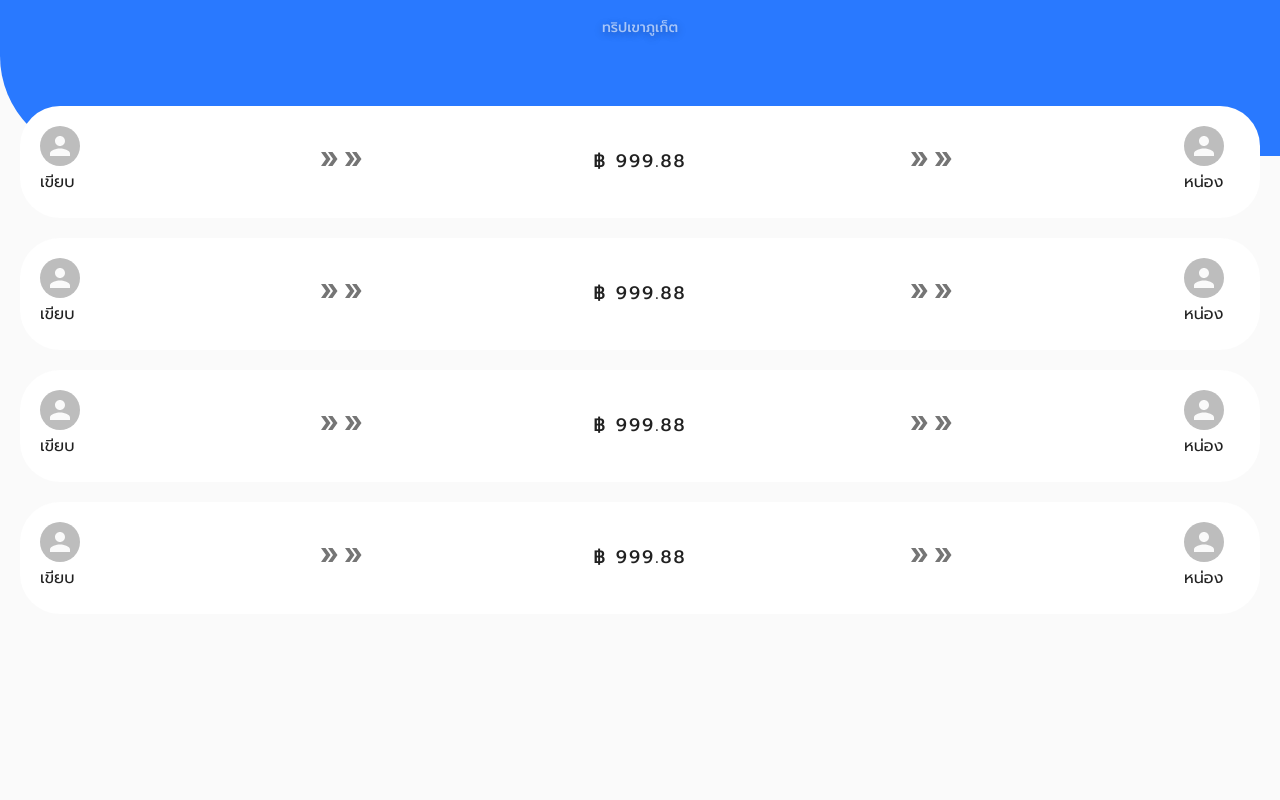
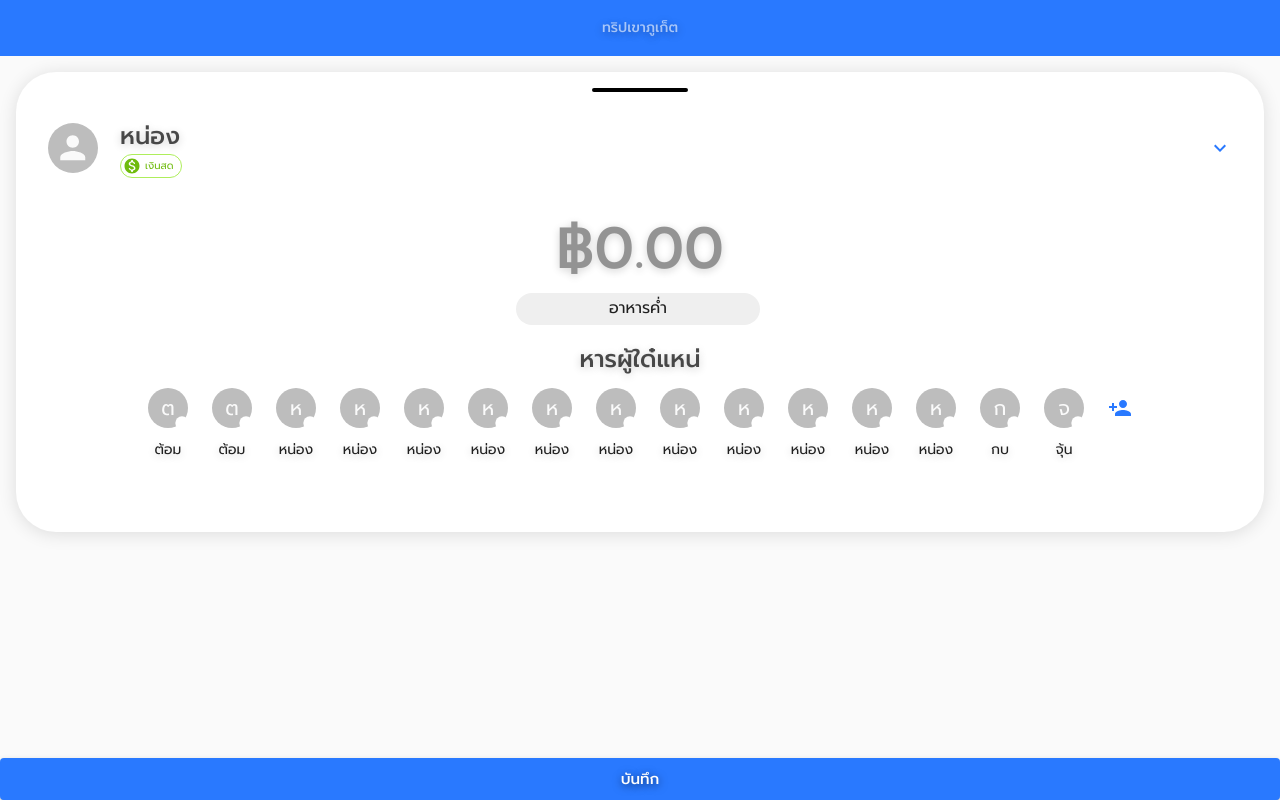
Before and after one commit to AnuchitO/fe-jugbaht, a React (Create React App) app: page / in a window 1280 px wide. Built offline with nearby package versions, Linux system fonts and the light colour scheme.

Commit message:
add list of payer

```diff
--- a/src/App.js
+++ b/src/App.js
@@ -36,8 +36,8 @@ export default function App() {
         <div className={styles.root}>
           {/* <Welcome /> */}
           <Header title={"ทริปเขาภูเก็ต"} />
-          <Summary />
-          {/* <Expense /> */}
+          {/* <Summary /> */}
+          <Expense />
           {/* <Hero title={"คุณได้เงินคืน"} /> */}
           {/* <History /> */}
           {/* <Footer /> */}
--- a/src/components/Expense/Expense.js
+++ b/src/components/Expense/Expense.js
@@ -26,7 +26,14 @@ import {
   ListItemAvatar,
   ListItem,
   List,
-  InputBase
+  InputBase,
+  SwipeableDrawer,
+  ListItemIcon,
+  Popper,
+  Grow,
+  Paper,
+  ClickAwayListener,
+  MenuList
 } from "@material-ui/core";
 import RemoveIcon from "@material-ui/icons/Remove";
 import PersonAddIcon from "@material-ui/icons/PersonAdd";
@@ -34,6 +41,7 @@ import Checkbox from "@material-ui/core/Checkbox";
 import FiberManualRecordSharpIcon from "@material-ui/icons/FiberManualRecordSharp";
 import ListItems from "../ListItems/ListItems";
 import Note from "./Note";
+import Payer from "./Payer";
 
 const MemberCheckbox = () => (
   <Checkbox
@@ -66,37 +74,7 @@ const Expense = () => {
       <div className={styles.root}>
         {/* <div className={styles.title}>จดๆ ค่าใช้จ่าย</div> */}
         <hr className={styles.closeButton} />
-        <div className={styles.payer}>
-          {/* TODO: use selected menus to change payer https://material-ui.com/components/menus/#selected-menus */}
-          <ListItem
-            button
-            disableGutters={true}
-            aria-haspopup="true"
-            aria-controls="lock-menu"
-            aria-label="หน่อง"
-            // onClick={handleClickListItem}
-          >
-            <ListItemAvatar className={styles.payerIconContainer}>
-              <Avatar className={styles.payerIcon} />
-            </ListItemAvatar>
-            <ListItemText
-              primary={<div className={styles.payerName}>หน่อง</div>}
-              secondary={
-                <Chip
-                  className={styles.paymentIcon}
-                  size="small"
-                  variant="outlined"
-                  icon={<MonetizationOnRoundedIcon />}
-                  label="เงินสด"
-                  clickable
-                  color="primary"
-                />
-              }
-              // secondary={options[selectedIndex]}
-            />
-            <ChevronRightIcon color="primary" />
-          </ListItem>
-        </div>
+        <Payer />
         <div fullWidth className={styles.groupAmount}>
           <InputBase
             fullWidth
--- a/src/components/Expense/Expense.module.scss
+++ b/src/components/Expense/Expense.module.scss
@@ -26,6 +26,14 @@
   background-color: black;
   border-radius: 2rem;
   margin: 0;
+}
+
+.payerContainer {
+  width: 100%;
+}
+
+.expansionPanel{
+  box-shadow: 0 0px 0px 0;
 }
 
 .payer {
--- /dev/null
+++ b/src/components/Expense/Payer.js
@@ -0,0 +1,83 @@
+import React from 'react'
+import styles from "./Expense.module.scss";
+import { Button, ThemeProvider, ExpansionPanel, ExpansionPanelSummary, ExpansionPanelDetails, Typography, FormControlLabel, Checkbox, ExpansionPanelActions } from '@material-ui/core';
+import ExpandMoreIcon from '@material-ui/icons/ExpandMore';
+import ChevronRightIcon from "@material-ui/icons/ChevronRight";
+import MonetizationOnRoundedIcon from "@material-ui/icons/MonetizationOnRounded";
+import {
+  ListItemText,
+  Chip,
+  MenuItem,
+  Avatar,
+  ListItemAvatar,
+  ListItem,
+  Popper,
+  Grow,
+  Paper,
+  ClickAwayListener,
+  MenuList
+} from "@material-ui/core";
+
+const Payer = () => {
+  const [expanded, setExpanded] = React.useState(false);
+
+  return (
+    <div className={styles.payerContainer}>
+      <ExpansionPanel expanded={expanded} onChange={() => setExpanded(!expanded)} classes={{
+        rounded: styles.expansionPanel
+      }}>
+        <ExpansionPanelSummary
+          expandIcon={<ExpandMoreIcon color="primary" />}
+          aria-label="Expand"
+          aria-controls="additional-actions1-content"
+          id="additional-actions1-header"
+        >
+          <div className={styles.payer}>
+            <ListItem
+              button
+              disableGutters={true}
+              aria-haspopup="true"
+            >
+              <ListItemAvatar className={styles.payerIconContainer}>
+                <Avatar className={styles.payerIcon} />
+              </ListItemAvatar>
+              <ListItemText
+                primary={<div className={styles.payerName}>หน่อง</div>}
+                secondary={
+                  <Chip
+                    className={styles.paymentIcon}
+                    size="small"
+                    variant="outlined"
+                    icon={<MonetizationOnRoundedIcon />}
+                    label="เงินสด"
+                    clickable
+                    color="primary"
+                  />
+                }
+              />
+            </ListItem>
+          </div>
+        </ExpansionPanelSummary>
+        <ExpansionPanelDetails>
+          <div className={styles.payer}>
+            <ListItem
+              button
+              disableGutters={true}
+              aria-haspopup="true"
+              onClick={() => setExpanded(false)}
+            >
+              <ListItemAvatar className={styles.payerIconContainer}>
+                <Avatar className={styles.badgeIcon} />
+              </ListItemAvatar>
+              <ListItemText
+                primary={<div className={styles.payerName}>เขียบ</div>}
+              />
+            </ListItem>
+          </div>
+        </ExpansionPanelDetails>
+      </ExpansionPanel>
+    </div>
+  )
+}
+
+export default Payer;
```
